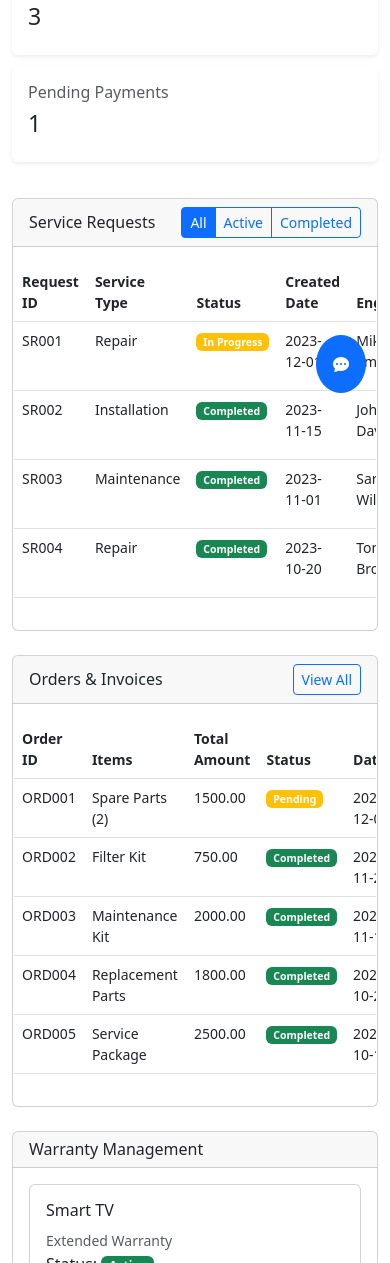
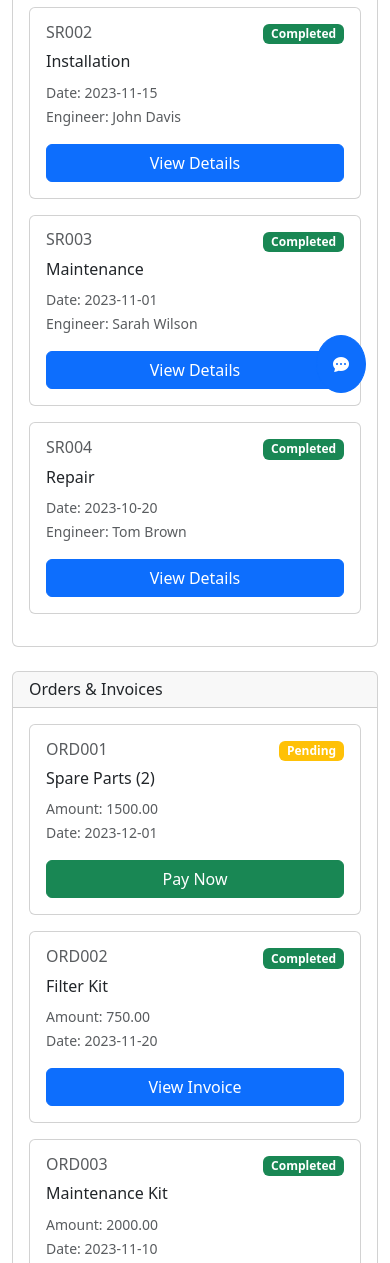
Before and after one commit to arpanm/cdit-franchise, a website: page customer-dashboard.html in a window 390 px wide. Shown: the part 427-1690 px from the top of the page. Drawn offline with nearby package versions, Linux system fonts and the light colour scheme.

Commit message:
mobile friendly customer page

```diff
--- a/customer-dashboard.html
+++ b/customer-dashboard.html
@@ -33,13 +33,13 @@
                 <h2>Welcome Back, <span id="customerName">Customer</span></h2>
                 <div class="action-buttons">
                     <button class="btn btn-primary" data-bs-toggle="modal" data-bs-target="#newServiceRequestModal">
-                        <i class="bi bi-plus-circle"></i> New Service Request
+                        <i class="bi bi-plus-circle"></i> New Service
                     </button>
                 </div>
             </div>
 
             <!-- Quick Stats Section -->
-            <div class="row mb-4">
+            <div class="row mb-4 d-none d-md-flex">
                 <div class="col-md-3">
                     <div class="card border-0 shadow-sm">
                         <div class="card-body">
@@ -78,14 +78,14 @@
             <div class="card mb-4">
                 <div class="card-header d-flex justify-content-between align-items-center">
                     <h5 class="card-title mb-0">Service Requests</h5>
-                    <div class="btn-group">
+                    <!--<div class="btn-group">
                         <button class="btn btn-outline-primary btn-sm active">All</button>
                         <button class="btn btn-outline-primary btn-sm">Active</button>
                         <button class="btn btn-outline-primary btn-sm">Completed</button>
-                    </div>
+                    </div>-->
                 </div>
                 <div class="card-body">
-                    <div class="table-responsive">
+                    <div class="table-responsive d-none d-md-block">
                         <table class="table table-hover" id="serviceRequestsTable">
                             <thead>
                                 <tr>
@@ -100,6 +100,7 @@
                             <tbody></tbody>
                         </table>
                     </div>
+                    <div class="d-md-none" id="serviceRequestsMobile"></div>
                 </div>
             </div>
 
@@ -107,10 +108,10 @@
             <div class="card mb-4">
                 <div class="card-header d-flex justify-content-between align-items-center">
                     <h5 class="card-title mb-0">Orders & Invoices</h5>
-                    <button class="btn btn-outline-primary btn-sm">View All</button>
+                    <!--<button class="btn btn-outline-primary btn-sm">View All</button>-->
                 </div>
                 <div class="card-body">
-                    <div class="table-responsive">
+                    <div class="table-responsive d-none d-md-block">
                         <table class="table table-hover" id="ordersTable">
                             <thead>
                                 <tr>
@@ -125,6 +126,7 @@
                             <tbody></tbody>
                         </table>
                     </div>
+                    <div class="d-md-none" id="ordersMobile"></div>
                 </div>
             </div>
 
--- a/js/customer-dashboard.js
+++ b/js/customer-dashboard.js
@@ -150,10 +150,35 @@ function initializeServiceRequestsTable(filterStatus = '') {
             </td>
         </tr>
     `).join('');
+
+    // Update mobile view
+    const mobileView = document.getElementById('serviceRequestsMobile');
+    mobileView.innerHTML = filteredRequests.map(request => `
+        <div class="card mb-3">
+            <div class="card-body">
+                <div class="d-flex justify-content-between align-items-center mb-2">
+                    <h6 class="card-subtitle text-muted">${request.id}</h6>
+                    <span class="badge ${request.status === 'Completed' ? 'bg-success' : 'bg-warning'}">${request.status}</span>
+                </div>
+                <h5 class="card-title">${request.type}</h5>
+                <p class="card-text">
+                    <small class="text-muted">Date: ${request.date}</small><br>
+                    <small class="text-muted">Engineer: ${request.engineer}</small>
+                </p>
+                <button class="btn btn-primary w-100" onclick="viewServiceDetails('${request.id}')">View Details</button>
+            </div>
+        </div>
+    `).join('');
 }
 
 // Initialize orders table
 function initializeOrdersTable(filterStatus = '') {
+    // Mock data for testing
+    const mockOrders = [
+        { id: 'ORD001', items: 'Spare Parts x2', amount: '$150', status: 'Processing', date: '2023-10-15', actions: ['view', 'track'] },
+        { id: 'ORD002', items: 'Service Kit', amount: '$75', status: 'Delivered', date: '2023-10-14', actions: ['view'] }
+    ];
+
     // Add event listener for status filter
     const orderStatusFilter = document.getElementById('orderStatusFilter');
     if (orderStatusFilter) {
@@ -222,6 +247,29 @@ function initializeOrdersTable(filterStatus = '') {
                 }
             </td>
         </tr>
+    `).join('');
+
+    // Update mobile view
+    const mobileView = document.getElementById('ordersMobile');
+    mobileView.innerHTML = filteredOrders.map(order => `
+        <div class="card mb-3">
+            <div class="card-body">
+                <div class="d-flex justify-content-between align-items-center mb-2">
+                    <h6 class="card-subtitle text-muted">${order.id}</h6>
+                    <span class="badge ${order.status === 'Completed' ? 'bg-success' : 'bg-warning'}">${order.status}</span>
+                </div>
+                <h5 class="card-title">${order.items}</h5>
+                <p class="card-text">
+                    <small class="text-muted">Amount: ${order.amount}</small><br>
+                    <small class="text-muted">Date: ${order.date}</small>
+                </p>
+                ${order.status === 'Pending' ?
+                    `<button class="btn btn-success w-100" onclick="makePayment('${order.id}')">Pay Now</button>`
+                    :
+                    `<button class="btn btn-primary w-100" onclick="viewOrderDetails('${order.id}')">View Invoice</button>`
+                }
+            </div>
+        </div>
     `).join('');
 }
 
```
